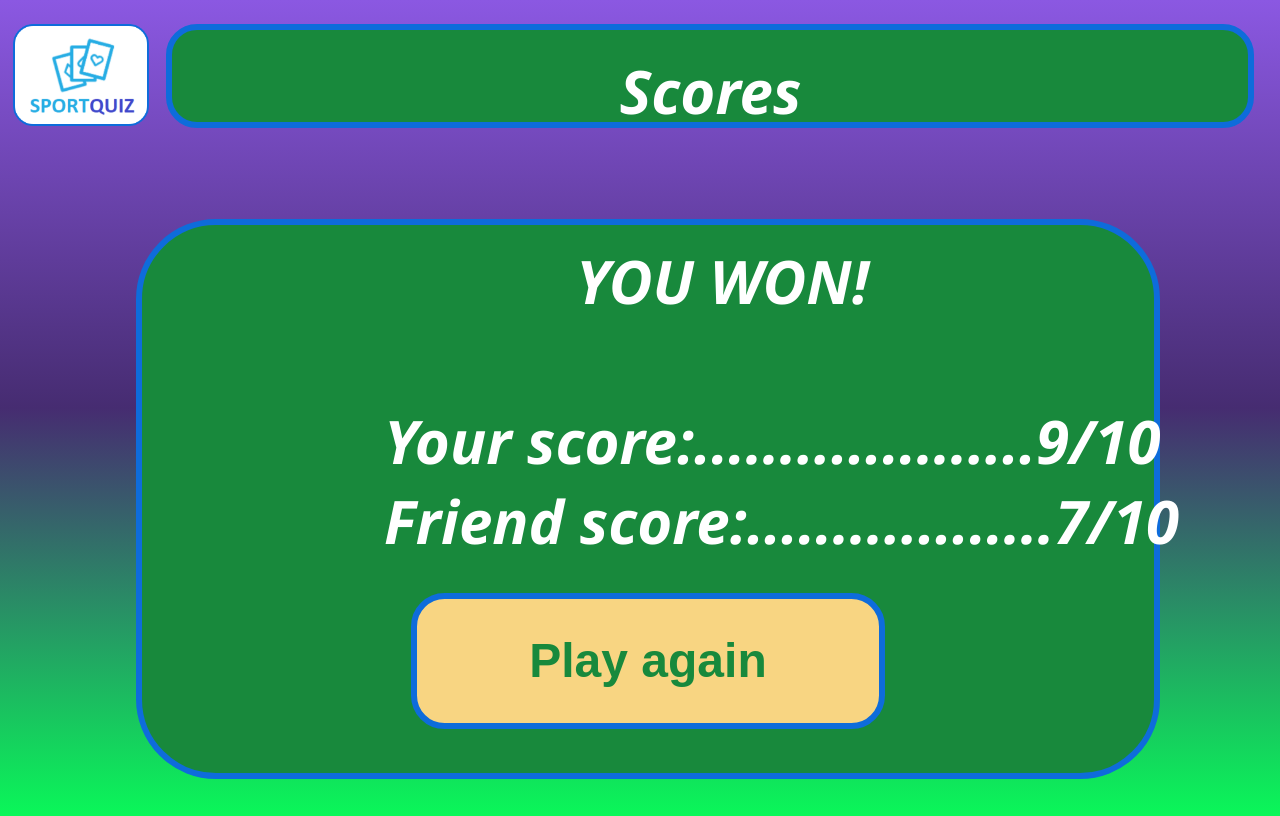
After one commit to Kazan33333/Sports_Quiz_App, a PHP site: page /public/views/scores.html in a window 1280 px wide. The commit adds this page. Run offline with PHP 8.4, Linux system fonts and the light colour scheme.

Commit message:
scores_css

```diff
--- /dev/null
+++ b/public/css/scores.css
@@ -0,0 +1,43 @@
+#i2, #i3, #i4{
+    color: white;
+    display: flex;
+    flex-direction: column;
+    align-items: center;
+    font-size: 60px;
+    font-weight: bold;
+}
+
+#i2{
+    position: absolute;
+    top: 30vh;
+    left: 45vw;
+}
+
+#i3{
+    position: absolute;
+    top: 50vh;
+    left: 30vw;
+}
+
+#i4{
+    position: absolute;
+    top: 60vh;
+    left: 30vw;
+}
+
+.list1{
+    position: relative;
+    top: 10vh;
+}
+
+.button_play {
+    position: absolute;
+    top: 43vh;
+    border: 6px solid #0e6cdb;
+    border-radius: 0.7em;
+    margin: 3vh;
+    color: #18893c;
+    font-size: 6vh;
+    width: 37vw;
+    height: 17vh;
+}
--- a/public/css/style.css
+++ b/public/css/style.css
@@ -100,8 +100,8 @@ input {
     border-radius: 200px;
     gap: 1em;
     width: 80vw;
-    height: 65vh;
-    border-radius: 70px;
+    height: 70vh;
+    border-radius: 80px;
     background: #18893c;
     border: 6px solid #0e6cdb;
 }
--- /dev/null
+++ b/public/views/scores.html
@@ -0,0 +1,33 @@
+<!DOCTYPE html>
+<html lang="en">
+<head>
+    <meta charset="UTF-8">
+    <meta http-equiv="X-UA-Compatible" content="IE=edge">
+    <meta name="viewport" content="width=device-width, initial-scale=1.0">
+    <link rel="stylesheet" type="text/css" href="../css/style.css">
+    <link rel="stylesheet" type="text/css" href="../css/scores.css">
+    <title>Scores</title>
+</head>
+<body>
+    <div class="logo">
+        <h1>
+            <a href="main_menu.html">
+                <img id="logo2" src="../img/Logo.png"></img>
+            </a>
+        </h1>
+    </div>
+    <div class="header">
+        <h2>
+            <i id="i1">Scores</i>
+        </h2>
+    </div>
+    <div class="list1">
+        <button class="button_play" type="submit" id="play">Play again</button>
+    </div>
+    <div class="scores">
+        <i id="i2">YOU WON!</i>
+        <i id="i3">Your score:....................9/10</i>
+        <i id="i4">Friend score:..................7/10</i>
+    </div>
+</body>
+</html>
```
